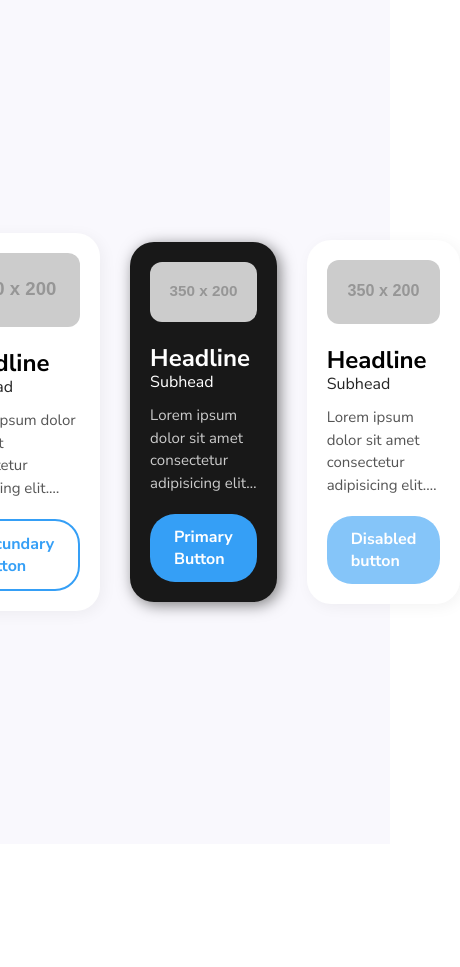
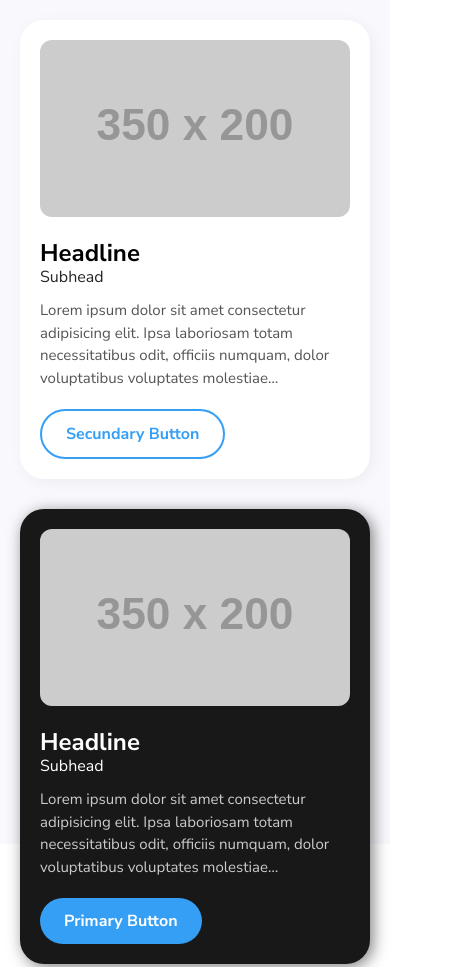
Before and after one commit to marcoscalitas/cards-bem, a plain HTML site: page index.html in a window 390 px wide. Shown: the top 967 px of the page, 460 px wide, since content can reach past the window. Before the commit the page ends 844 px from the top, so only its background shows below. Drawn offline with Linux system fonts and the light colour scheme; placeholder pictures from the web are drawn by us.

Commit message:
fix cards responsivity

```diff
--- a/assets/style.css
+++ b/assets/style.css
@@ -32,10 +32,15 @@
 
 /* Componentes - c */
 .c-card-container {
+    display: flex;
+    justify-content: center;
+    align-items: center;
+    flex-wrap: wrap;
     width: 100%;
     height: 100vh;
     background-color: #f9f8fd;
-    gap: 30px;
+    padding: 20px;
+    gap: 30px
 }
 
 .c-card {
```
